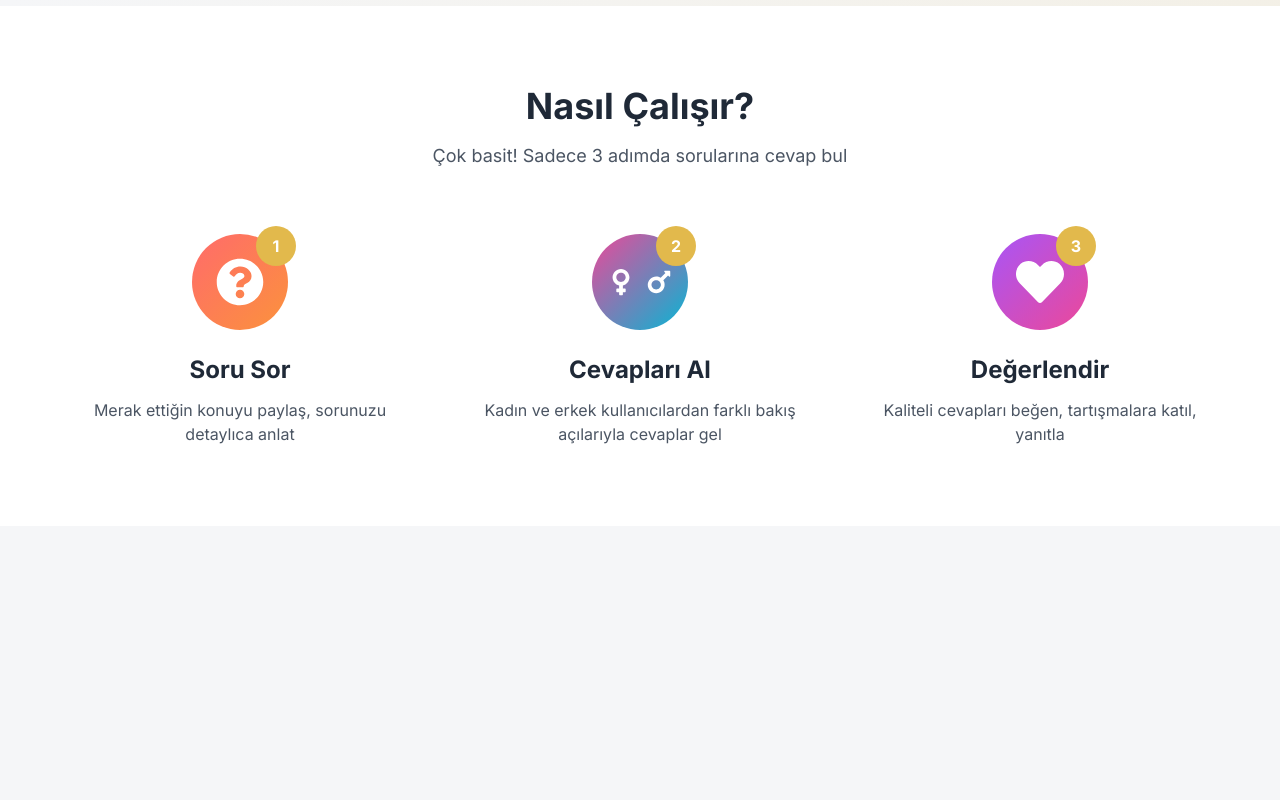
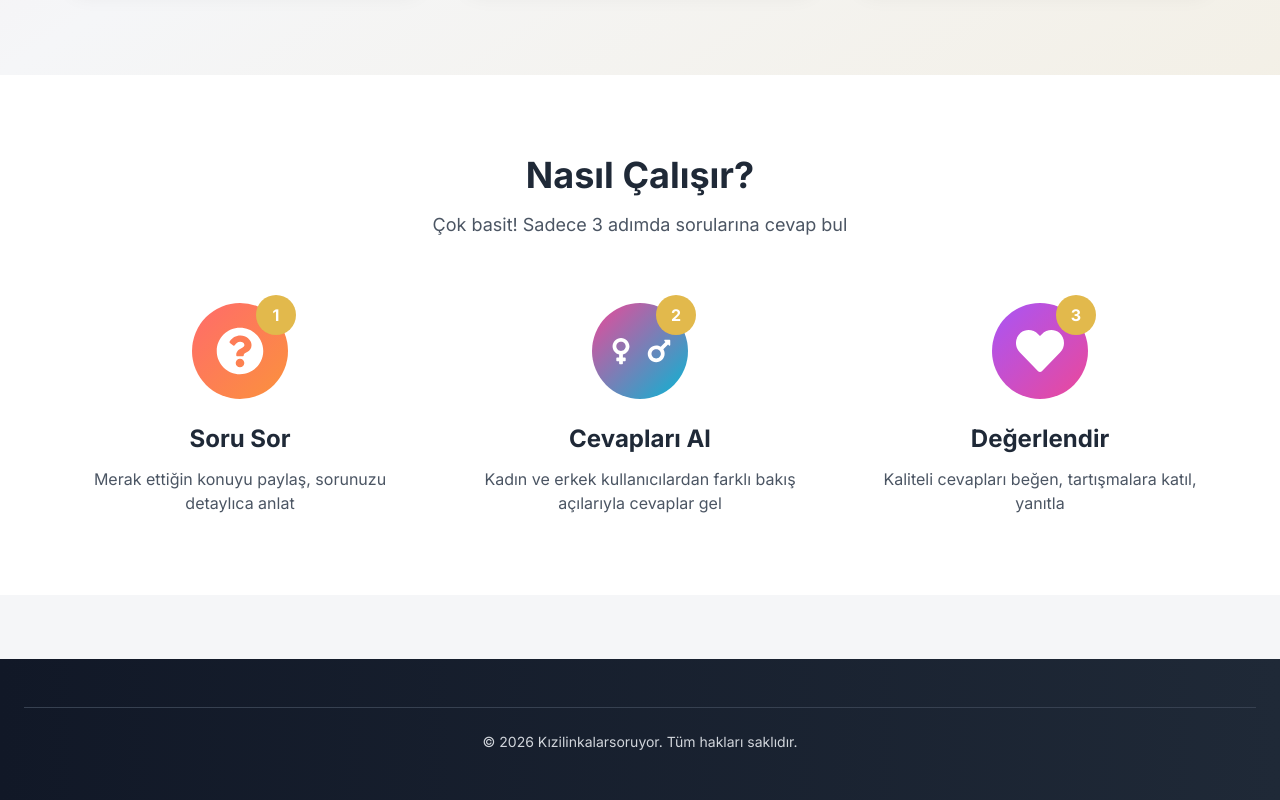
Before and after one commit to koti42/girlandguysanswer, a React (Vite) app: page / in a window 1280 px wide. Shown: the part 810-1610 px from the top of the page. Before the commit the page ends 1336 px from the top, so only its background shows below. Built offline with nearby package versions, Linux system fonts and the light colour scheme.

Commit message:
fix: Add Header and Footer to LandingPage for proper page structure

```diff
--- a/src/pages/LandingPage.jsx
+++ b/src/pages/LandingPage.jsx
@@ -1,12 +1,23 @@
 import React from 'react';
+import Header from '../components/Header';
 import HeroSection from '../components/landing/HeroSection';
 import HowItWorks from '../components/landing/HowItWorks';
 
 const LandingPage = () => {
     return (
-        <div className="min-h-screen">
+        <div className="min-h-screen bg-background dark:bg-gray-900">
+            <Header />
             <HeroSection />
             <HowItWorks />
+
+            {/* Footer */}
+            <footer className="bg-gradient-to-r from-gray-900 to-gray-800 text-gray-300 py-12 mt-16">
+                <div className="max-w-7xl mx-auto px-4 md:px-6">
+                    <div className="border-t border-gray-700 pt-6 text-center text-sm">
+                        <p>© 2026 Kızilinkalarsoruyor. Tüm hakları saklıdır.</p>
+                    </div>
+                </div>
+            </footer>
         </div>
     );
 };
```
